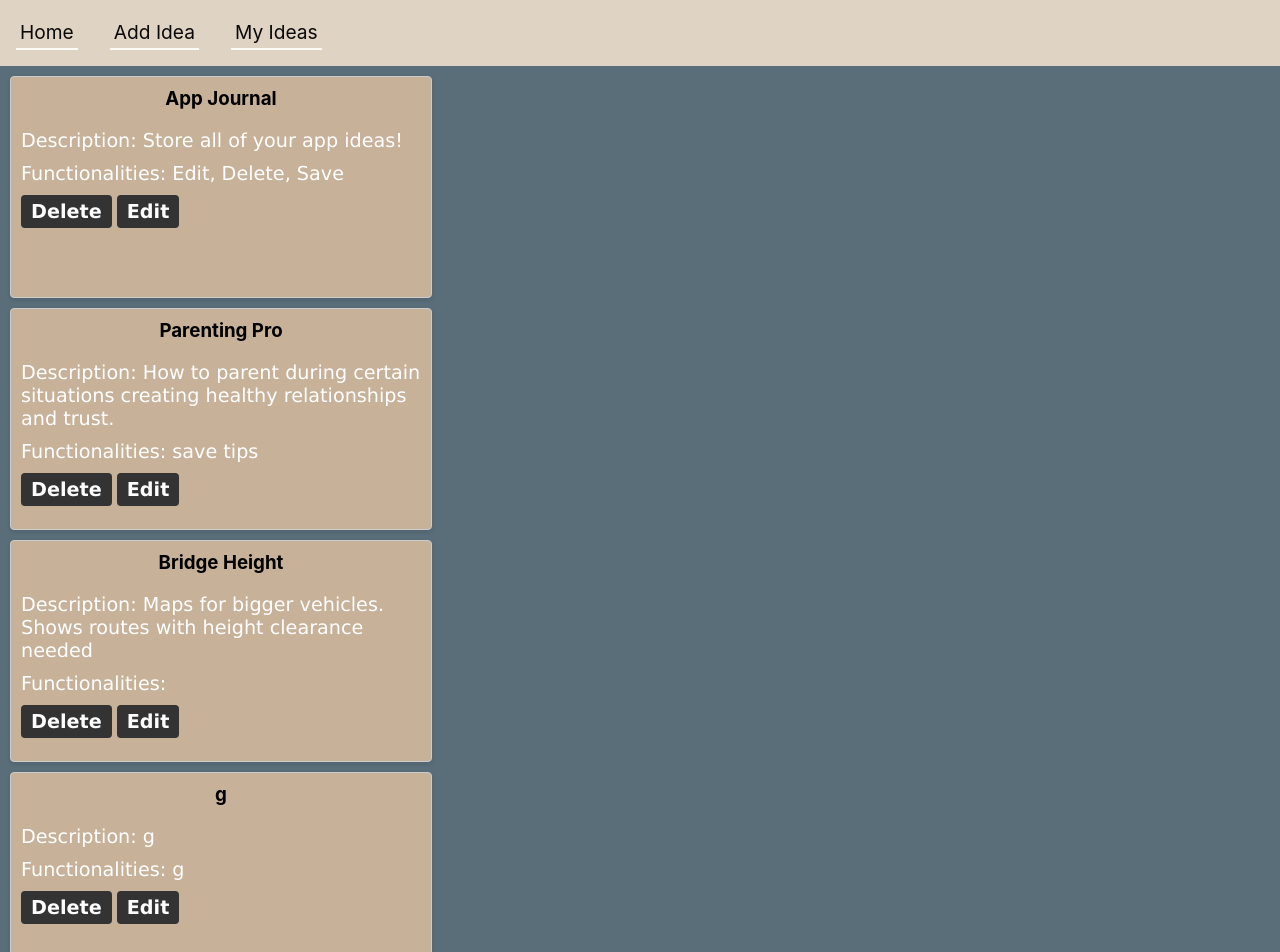
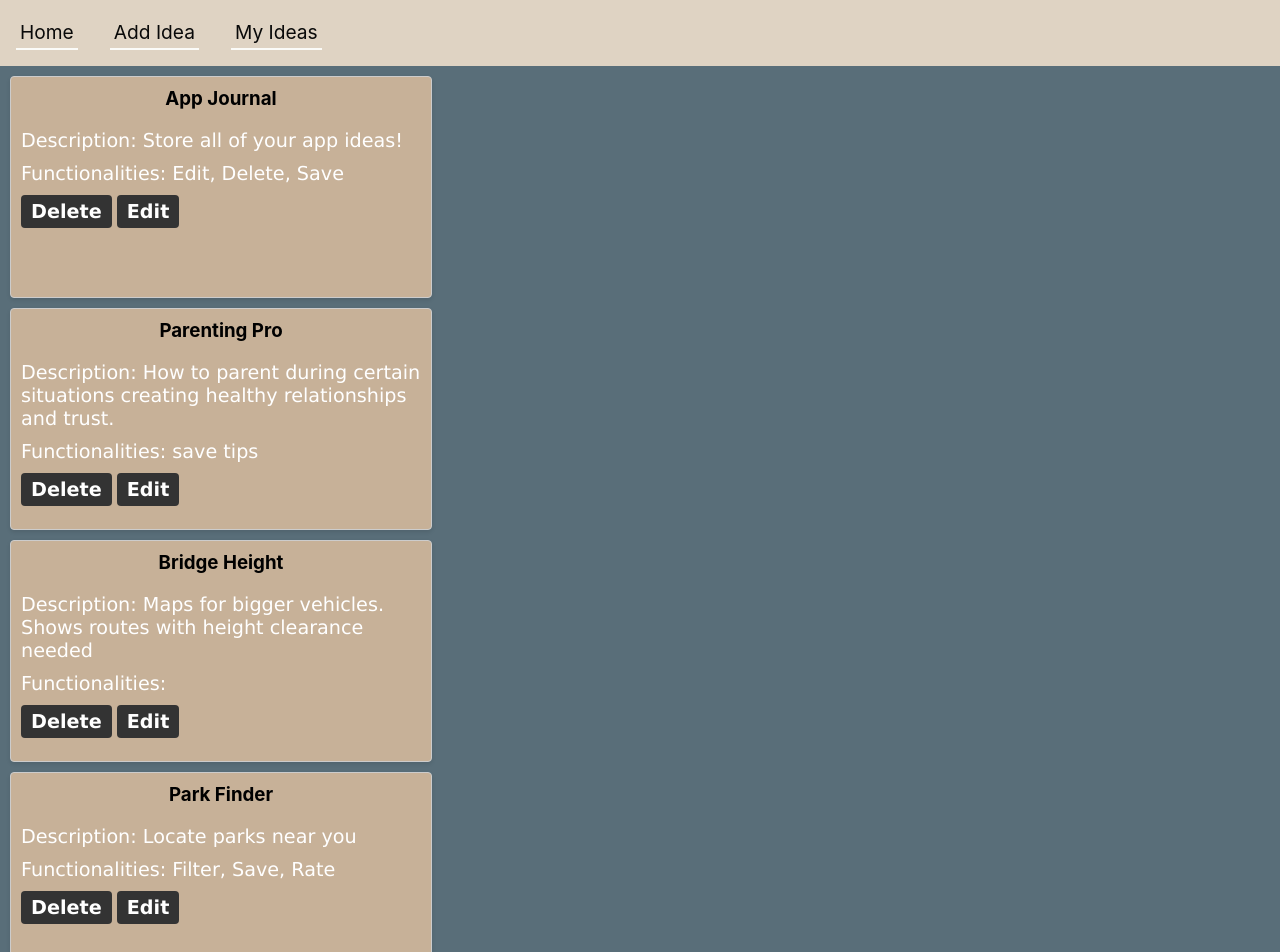
Before and after one commit to heather-tech/APP-JOURNAL, a React (Create React App) app: page /ideas in a window 1280 px wide. Shown: the top 952 px of the page. Built offline with nearby package versions, Linux system fonts and the light colour scheme; data requests are answered from the project's data file.

Commit message:
Final Edits
No errors, everything functioning

```diff
--- a/db.json
+++ b/db.json
@@ -19,9 +19,9 @@
       "id": 4
     },
     {
-      "title": "g",
-      "description": "g",
-      "func": "g",
+      "title": "Park Finder",
+      "description": "Locate parks near you  ",
+      "func": "Filter, Save, Rate",
       "id": 5
     }
   ]
--- a/src/App.js
+++ b/src/App.js
@@ -56,7 +56,7 @@ function App() {
 
       <Routes>
         <Route path="/" element={<Home />} />
-        <Route path="/ideas/new" element={<IdeaForm />} />
+        <Route path="/ideas/new" element={<IdeaForm  addIdea={addIdea}/>} />
         <Route path="/ideas" element={<IdeaList ideas={ideas} deleteIdea={deleteIdea} editIdea={editIdea} />} />
       </Routes>
 
--- a/src/Idea.js
+++ b/src/Idea.js
@@ -41,7 +41,7 @@ const Idea = ({ idea, deleteIdea, editIdea }) => {
   }
 
   return (
-    <div>
+    <div className='idea-card'>
       <h3>{idea.title}</h3>
       <p>Description: {idea.description}</p>
       <p>Functionalities: {idea.func}</p>
--- a/src/IdeaForm.js
+++ b/src/IdeaForm.js
@@ -8,7 +8,6 @@ const IdeaForm = ({ addIdea }) => {
 
 
   const handleSubmit = (e) => {
-    alert('Idea Saved!');
     e.preventDefault();
     fetch('http://localhost:8000/ideas', {
       method: 'POST',
--- a/src/IdeaList.js
+++ b/src/IdeaList.js
@@ -8,7 +8,6 @@ const IdeaList = ({ideas, deleteIdea, editIdea}) => {
       {ideas.map((idea) => {
         return(
 
-          <div className="idea-card">
             <Idea
               key={idea.id}
               idea={idea}
@@ -16,7 +15,6 @@ const IdeaList = ({ideas, deleteIdea, editIdea}) => {
               // deleteIdea={deleteIdea}
               editIdea={editIdea}
             />
-          </div>
 
         );
       })}
```
